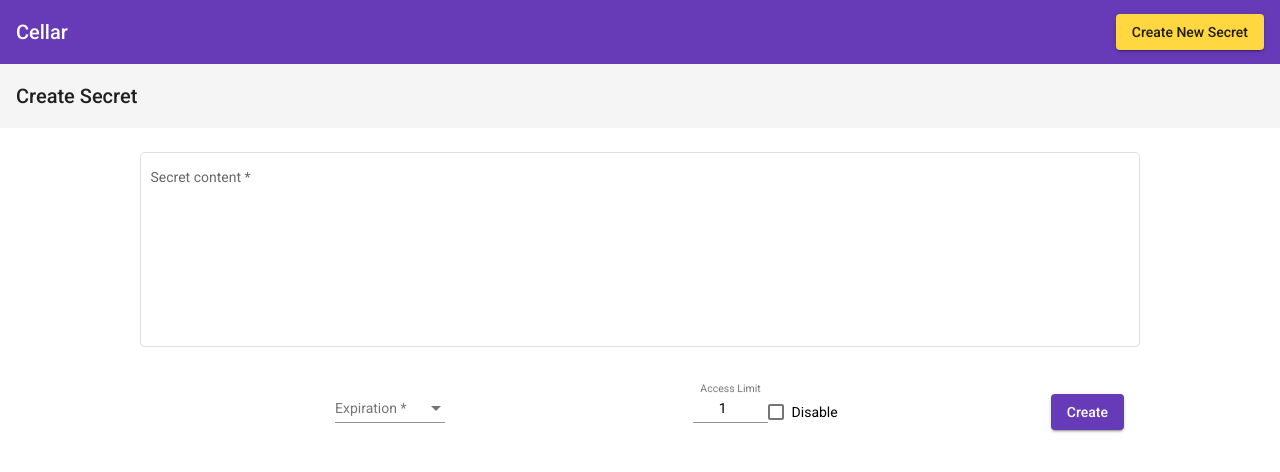
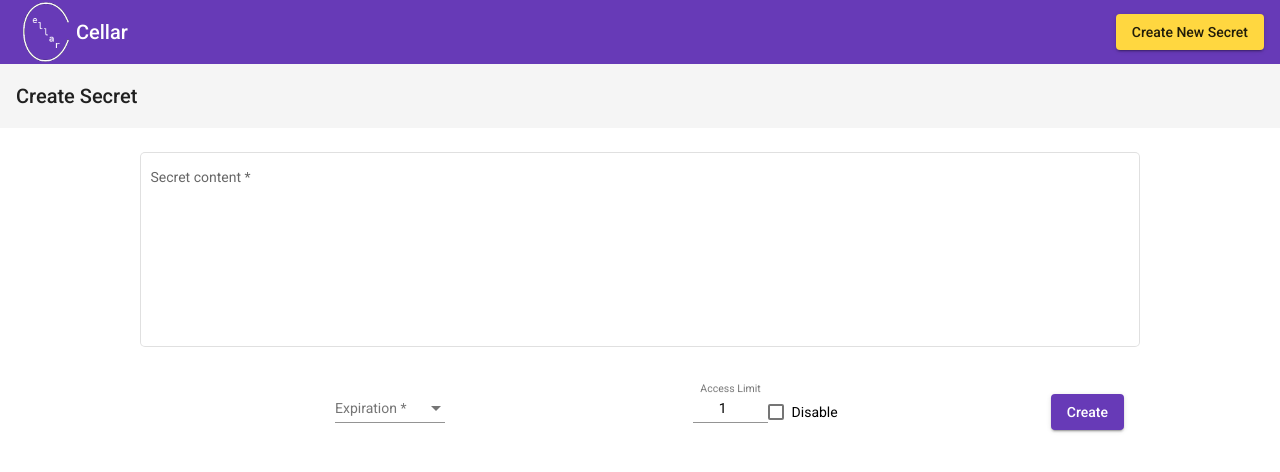
Before and after one commit to Cellar/cellar-ui, an Angular app: page /secret/create in a window 1280 px wide. Shown: the top 472 px of the page. Built offline with nearby package versions, Linux system fonts and the light colour scheme.

Commit message:
Set new logo

```diff
--- a/src/app/app.component.html
+++ b/src/app/app.component.html
@@ -1,4 +1,8 @@
 <mat-toolbar id="nav-bar" class="toolbar" color="primary" role="banner">
+  <img id="logo"
+       width="60"
+       alt="Cellar Logo"
+       src="assets/Cellar-Logo-Light-Transparent-Slim.png" />
   <span id="title">Cellar</span>
   <div class="spacer"></div>
   <button id="new-secret" mat-raised-button color="accent" [routerLink]="['/secret', 'create']">Create New Secret</button>
```
Also changed, not shown: src/assets/Cellar-Logo-Light-Transparent-Slim.png (added).
